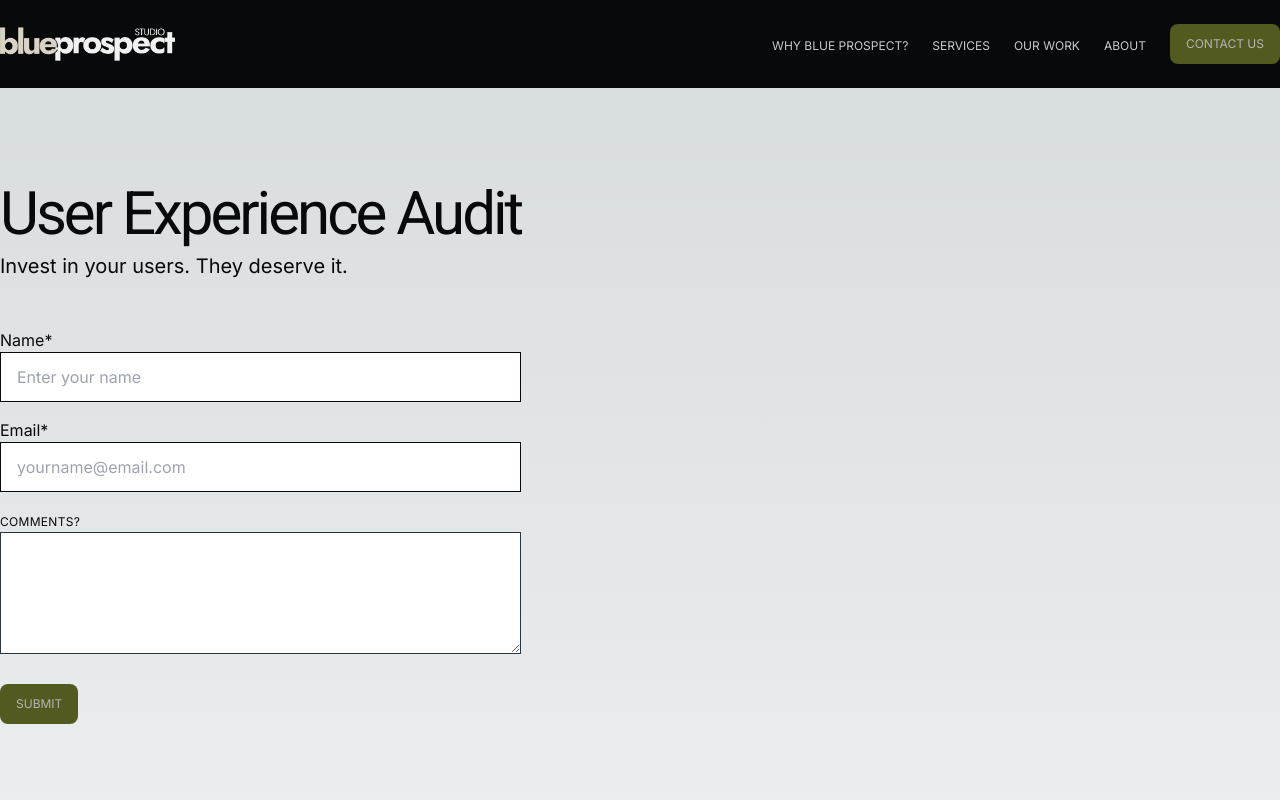
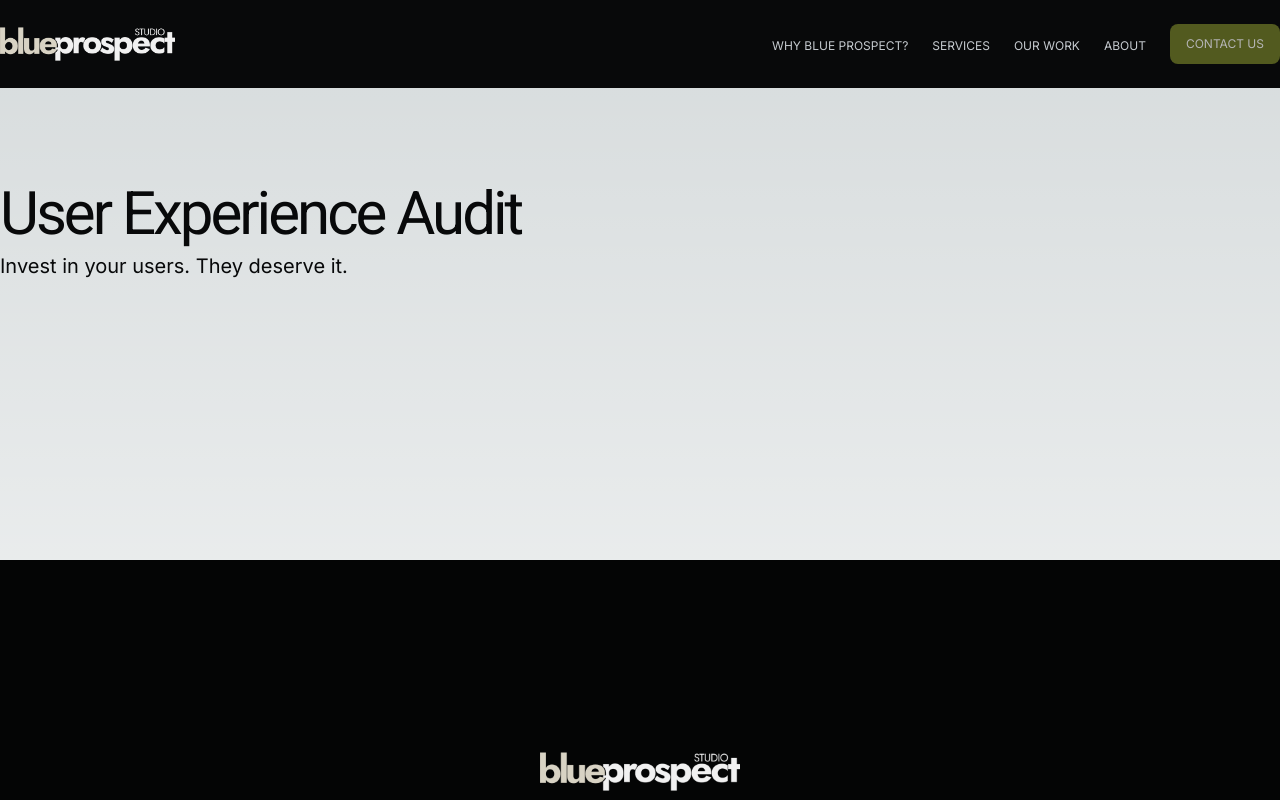
Before and after one commit to rogerkatona/blueProspectStudio, a Next.js app: page /campaign in a window 1280 px wide. Shown: the top 800 px of the page. Built offline with nearby package versions, Linux system fonts and the light colour scheme.

Commit message:
Form updates

```diff
--- a/src/app/campaign/page.js
+++ b/src/app/campaign/page.js
@@ -1,11 +1,7 @@
-import Head from 'next/head'
-import  { Form } from "../components/form";
-import {useEffect, useRef, useState} from "react";
-
+"use client"; // This is a client component 👈🏽
 
 export default function Campaign01() {
 
-    const initialRef = useRef()
     return (
         <>
             <div>
@@ -15,7 +11,7 @@ export default function Campaign01() {
                             <div className='font-roboto text-6xl tracking-tighter text-white.100'>User Experience Audit</div>
                             <div className='text-tan.500 text-xl md:py-2 py-6'>Invest in your users.  They deserve it.</div>
                             <div className="md:my-10  bg-campaignLight w-full flex flex-col justify-center">
-                                <Form initialRef={initialRef} />
+
                             </div>
 
                         </div>
```
